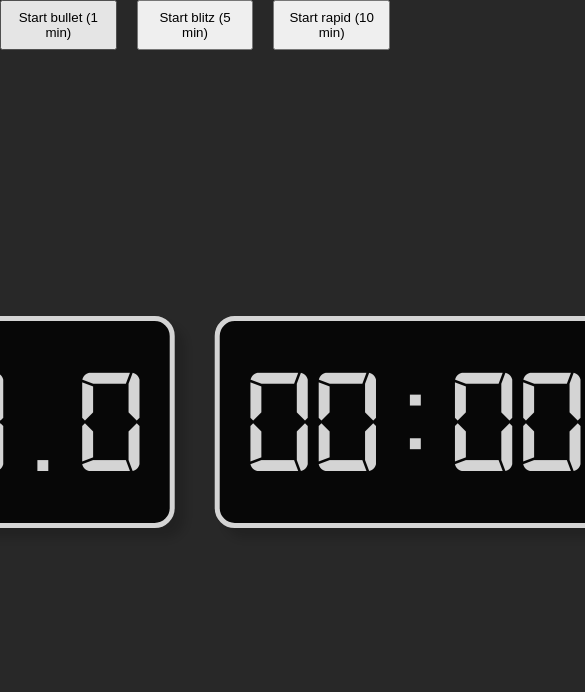
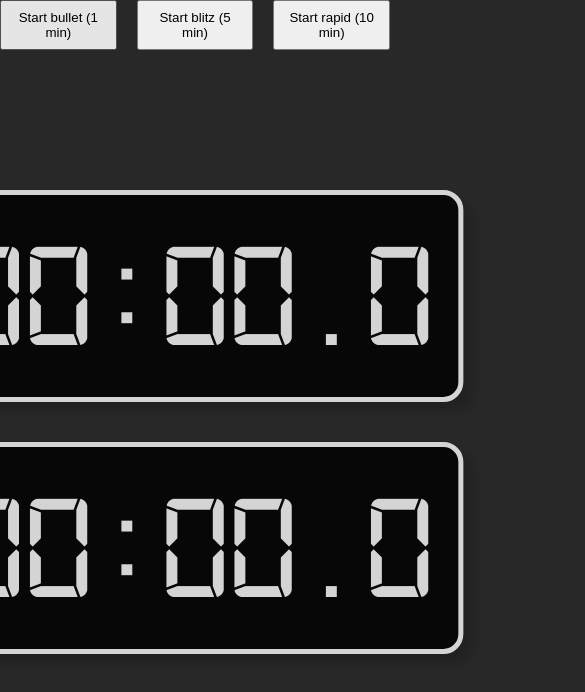
Before and after one commit to rxn7/chess_timer, a website with bundled scripts: page static/index.html in a window 390 px wide. Shown: the top 692 px of the page, 585 px wide, since content can reach past the window. Built offline with nearby package versions, Linux system fonts and the light colour scheme.

Commit message:
Responsive timer container

```diff
--- a/static/style.css
+++ b/static/style.css
@@ -36,6 +36,12 @@ body {
 	flex-direction: row;
 }
 
+@media only screen and (max-width: 1130px) {
+	#timer-container {
+		flex-direction: column;
+	}
+}
+
 .timer {
 	display: inline-block;
 	margin: 20px;
```
Also changed, not shown: 1 other file.
